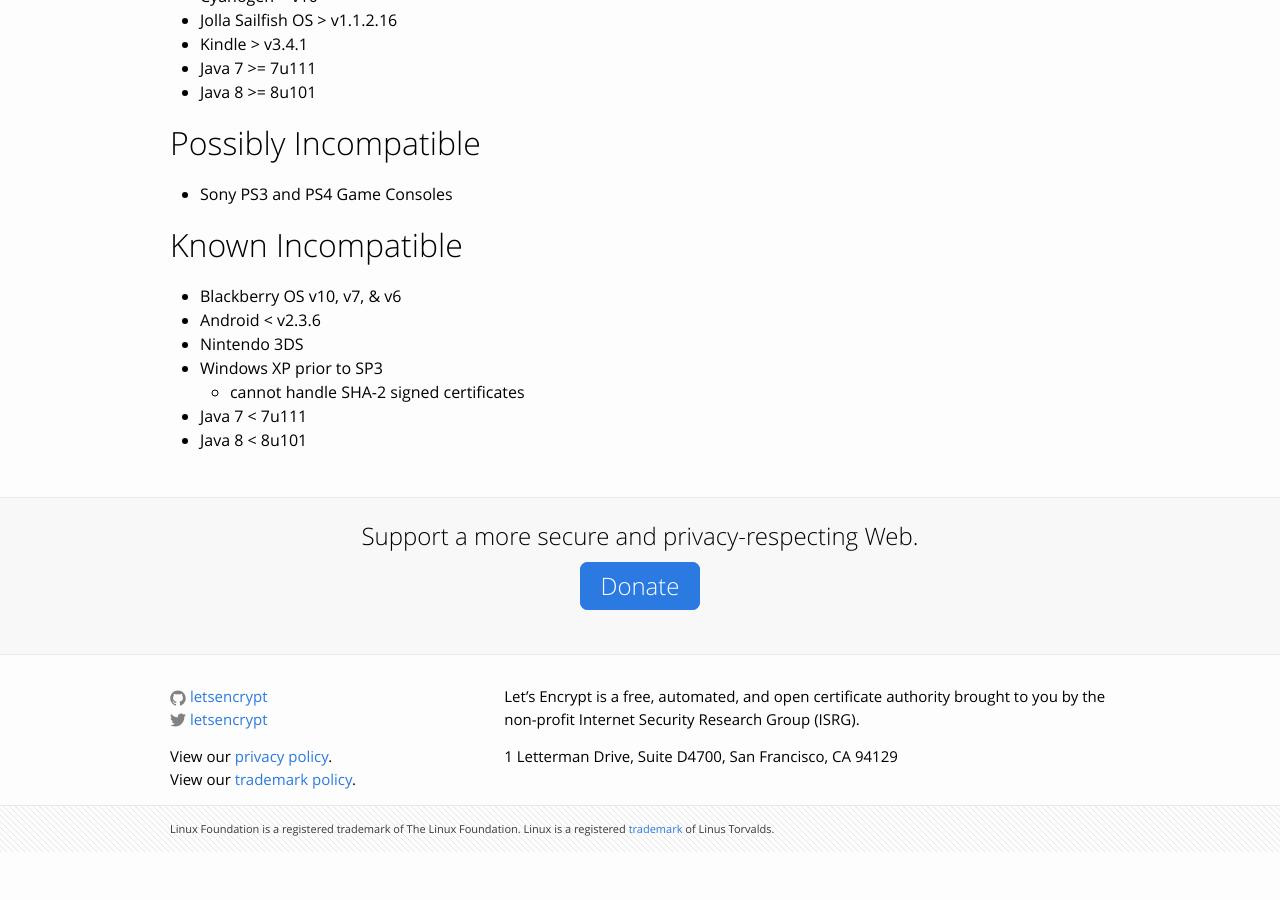
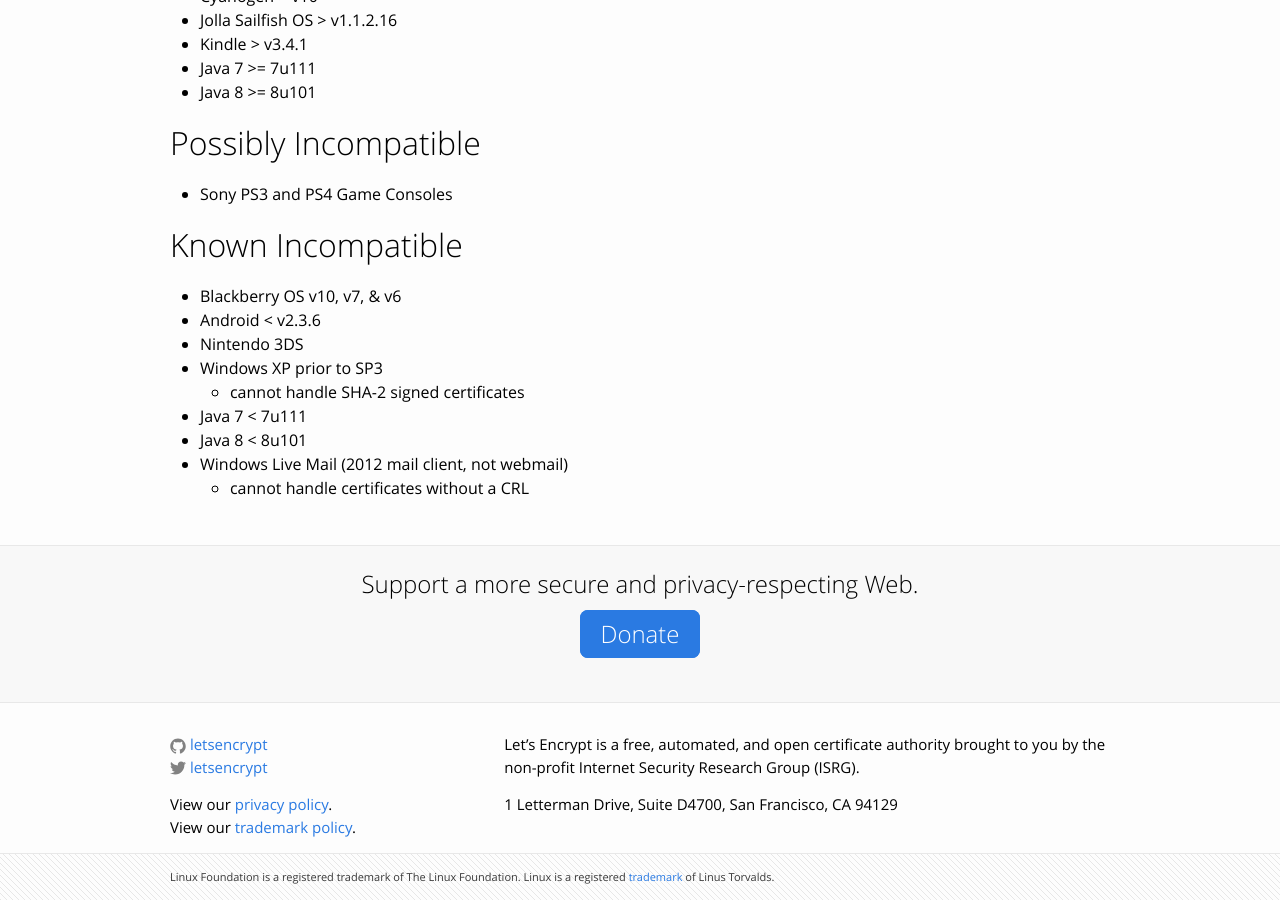
Before and after one commit to snowman1120/website, a Jekyll site: the page built from docs/cert-compat.md, in a window 1280 px wide and 900 px high, scrolled down 899 px. Built offline with Jekyll 4.4.1, drawn with Linux system fonts in a browser that asks for light colours; before the commit the page ends 1751 px from its top, so only the background shows below that.

Commit message:
Adds Windows Live Mail to incompat list (#128)

```diff
--- a/docs/cert-compat.md
+++ b/docs/cert-compat.md
@@ -46,3 +46,5 @@ You may want to visit [this particular community forum discussion](https://commu
   * cannot handle SHA-2 signed certificates
 * Java 7 < 7u111
 * Java 8 < 8u101
+* Windows Live Mail (2012 mail client, not webmail)
+  * cannot handle certificates without a CRL
```
